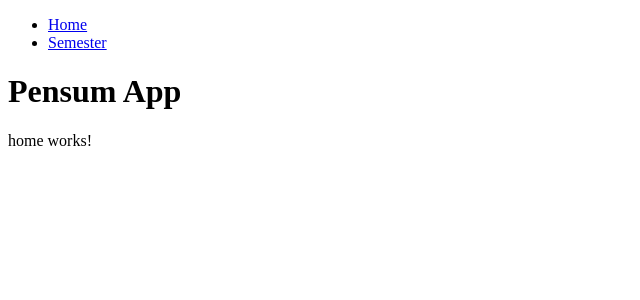
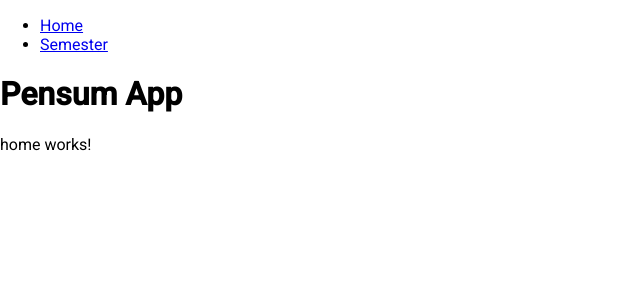
Before and after one commit to andres19r/pensum-angular, an Angular app: page /home in a window 1280 px wide. Shown: the top 300 px of the page, without its empty margins (0-640 px from the left). Built offline with nearby package versions, Linux system fonts and the light colour scheme.

Commit message:
feat!: install & set up angular material

```diff
--- a/angular.json
+++ b/angular.json
@@ -30,6 +30,7 @@
               "src/assets"
             ],
             "styles": [
+              "@angular/material/prebuilt-themes/indigo-pink.css",
               "src/styles.scss"
             ],
             "scripts": []
@@ -90,6 +91,7 @@
               "src/assets"
             ],
             "styles": [
+              "@angular/material/prebuilt-themes/indigo-pink.css",
               "src/styles.scss"
             ],
             "scripts": []
@@ -97,5 +99,8 @@
         }
       }
     }
+  },
+  "cli": {
+    "analytics": false
   }
 }
--- a/package.json
+++ b/package.json
@@ -11,10 +11,12 @@
   "private": true,
   "dependencies": {
     "@angular/animations": "^17.2.0",
+    "@angular/cdk": "^17.3.10",
     "@angular/common": "^17.2.0",
     "@angular/compiler": "^17.2.0",
     "@angular/core": "^17.2.0",
     "@angular/forms": "^17.2.0",
+    "@angular/material": "^17.3.10",
     "@angular/platform-browser": "^17.2.0",
     "@angular/platform-browser-dynamic": "^17.2.0",
     "@angular/router": "^17.2.0",
--- a/src/app/app.config.ts
+++ b/src/app/app.config.ts
@@ -2,7 +2,8 @@
 import { provideRouter } from '@angular/router';
 
 import { routes } from './app.routes';
+import { provideAnimationsAsync } from '@angular/platform-browser/animations/async';
 
 export const appConfig: ApplicationConfig = {
-  providers: [provideRouter(routes)]
+  providers: [provideRouter(routes), provideAnimationsAsync()]
 };
--- a/src/index.html
+++ b/src/index.html
@@ -6,6 +6,8 @@
   <base href="/">
   <meta name="viewport" content="width=device-width, initial-scale=1">
   <link rel="icon" type="image/x-icon" href="favicon.ico">
+  <link href="https://fonts.googleapis.com/css2?family=Roboto:wght@300;400;500&display=swap" rel="stylesheet">
+  <link href="https://fonts.googleapis.com/icon?family=Material+Icons" rel="stylesheet">
 </head>
 <body>
   <app-root></app-root>
--- a/src/styles.scss
+++ b/src/styles.scss
@@ -1 +1,4 @@
 /* You can add global styles to this file, and also import other style files */
+
+html, body { height: 100%; }
+body { margin: 0; font-family: Roboto, "Helvetica Neue", sans-serif; }
```
Also changed, not shown: 1 other file (tests, documents, lock files or other folders).
